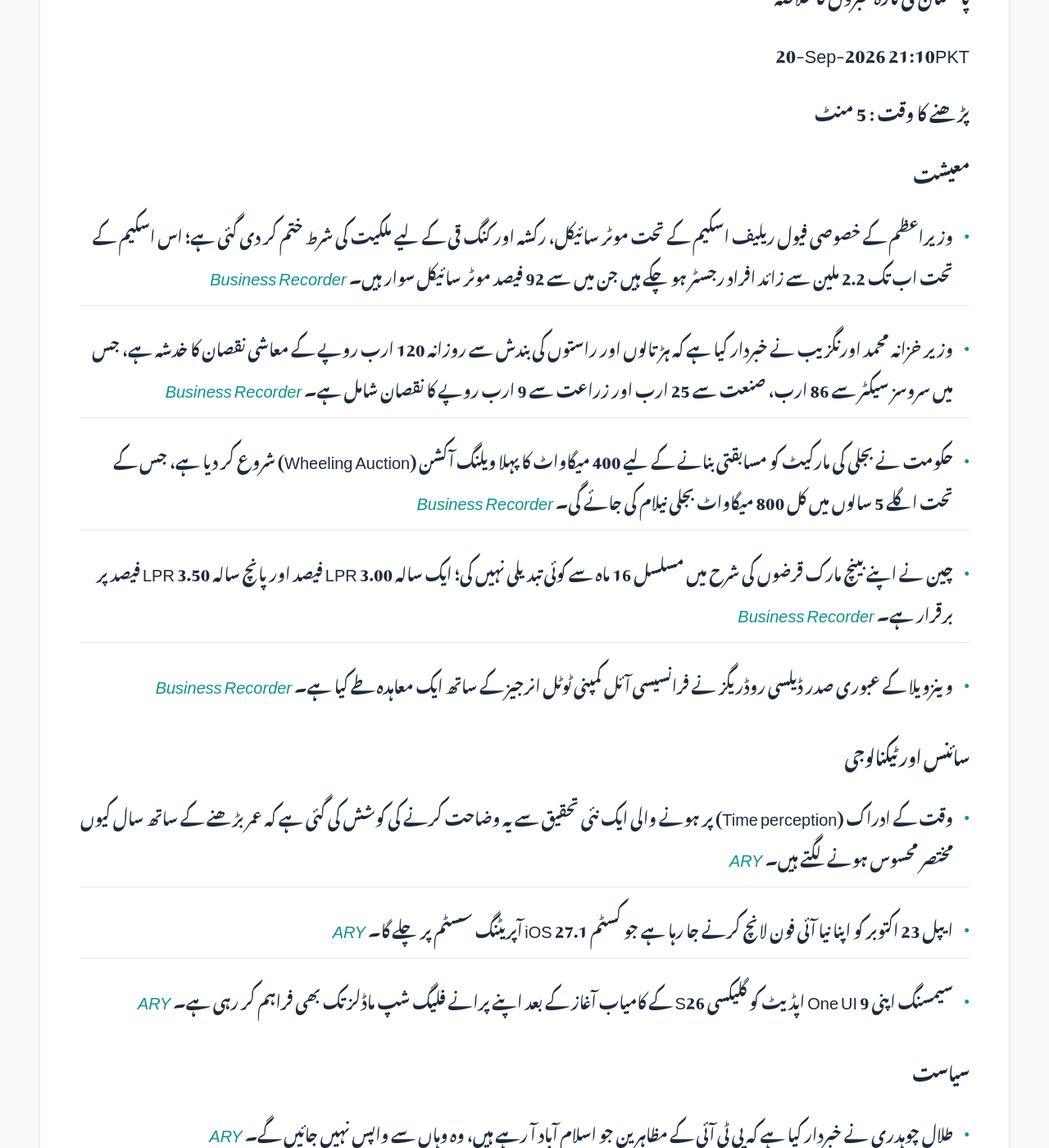
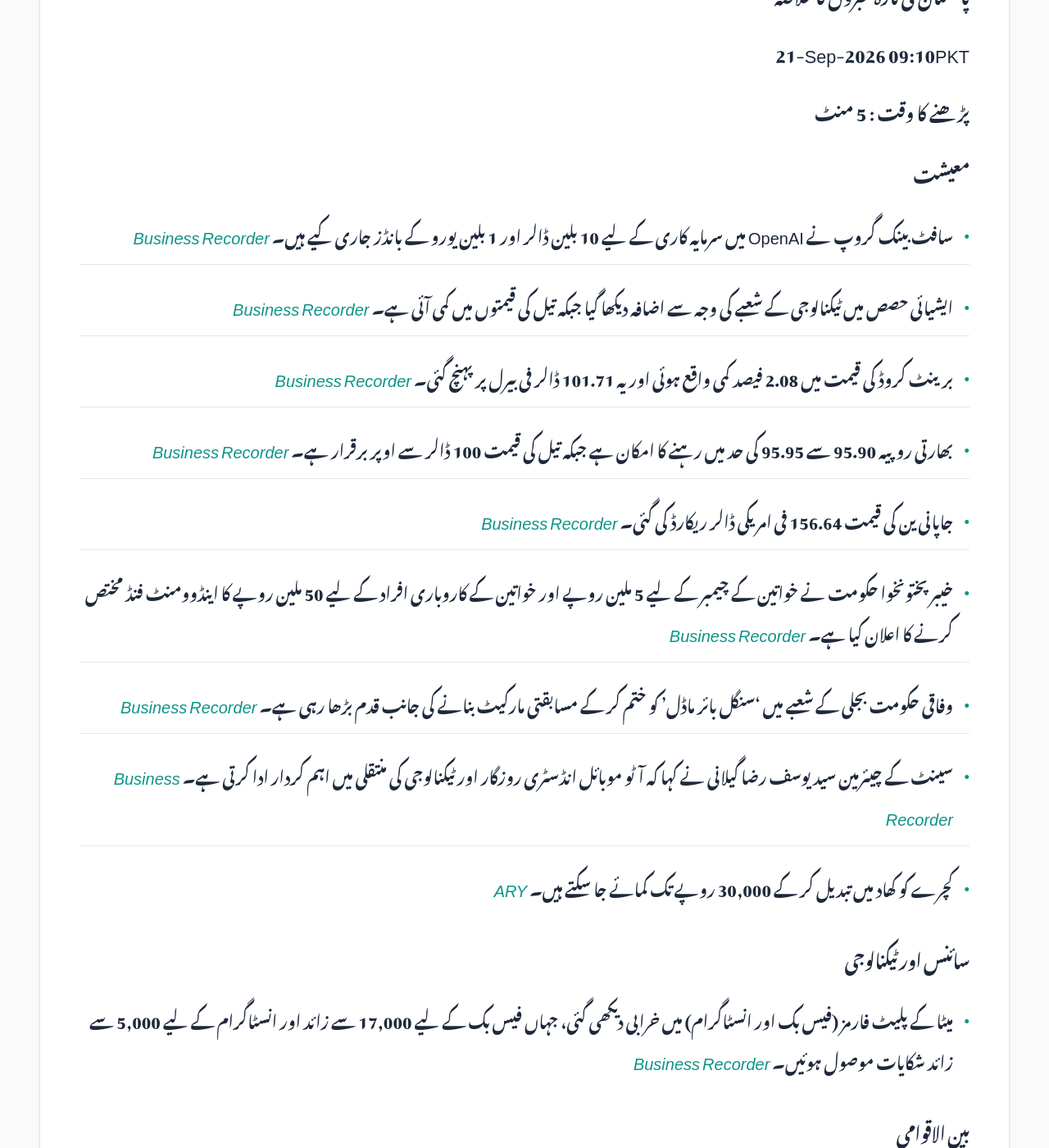
Before and after one commit to zsubzwary/news, a Jekyll site: the page built from ur/index.md, in a window 1280 px wide and 1400 px high, scrolled down 354 px. Shown: the whole window at 82% size. Built offline with Jekyll 4.4.1, drawn with Linux system fonts in a browser that asks for light colours; some web fonts are replaced; comment, search, counter and statistics services are not loaded; some of the changed text lies outside the part shown.

Commit message:
DateTime; 2026-09-21T04:10:46.044Z

```diff
--- a/ur/index.md
+++ b/ur/index.md
@@ -7,47 +7,50 @@ rtl: true
 
 پاکستان کی تازہ خبروں کا خلاصہ
 
- &lrm; 20-Sep-2026 21:10PKT
+ &lrm; 21-Sep-2026 09:10PKT
 
 پڑھنے کا وقت : 5 منٹ
 
 ### معیشت
-- وزیراعظم کے خصوصی فیول ریلیف اسکیم کے تحت موٹر سائیکل، رکشہ اور کنگ قی کے لیے ملکیت کی شرط ختم کر دی گئی ہے؛ اس اسکیم کے تحت اب تک 2.2 ملین سے زائد افراد رجسٹر ہو چکے ہیں جن میں سے 92 فیصد موٹر سائیکل سوار ہیں۔ *[Business Recorder](https://www.brecorder.com/news/40440373/fuel-relief-scheme-govt-removes-ownership-condition-for-motorcycles-rickshaws-qingqis)*
-- وزیر خزانہ محمد اورنگزیب نے خبردار کیا ہے کہ ہڑتالوں اور راستوں کی بندش سے روزانہ 120 ارب روپے کے معاشی نقصان کا خدشہ ہے، جس میں سروسز سیکٹر سے 86 ارب، صنعت سے 25 ارب اور زراعت سے 9 ارب روپے کا نقصان شامل ہے۔ *[Business Recorder](https://www.brecorder.com/news/40440370/strikes-road-closures-may-cause-rs120bn-daily-economic-loss-aurangzeb)*
-- حکومت نے بجلی کی مارکیٹ کو مسابقتی بنانے کے لیے 400 میگاواٹ کا پہلا ویلنگ آکشن (Wheeling Auction) شروع کر دیا ہے، جس کے تحت اگلے 5 سالوں میں کل 800 میگاواٹ بجلی نیلام کی جائے گی۔ *[Business Recorder](https://www.brecorder.com/news/40440363/govt-launches-400mw-auction-under-competitive-power-market)*
-- چین نے اپنے بینچ مارک قرضوں کی شرح میں مسلسل 16 ماہ سے کوئی تبدیلی نہیں کی؛ ایک سالہ LPR 3.00 فیصد اور پانچ سالہ LPR 3.50 فیصد پر برقرار ہے۔ *[Business Recorder](https://www.brecorder.com/news/40440360/china-keeps-benchmark-lending-rates-unchanged-for-16th-month-in-september)*
-- وینزویلا کے عبوری صدر ڈیلسی روڈریگز نے فرانسیسی آئل کمپنی ٹوٹل انرجیز کے ساتھ ایک معاہدہ طے کیا ہے۔ *[Business Recorder](https://www.brecorder.com/news/40440358/venezuela-leader-rodriguez-signs-agreement-with-french-oil-company-total-energies)*
+- سافٹ بینک گروپ نے OpenAI میں سرمایہ کاری کے لیے 10 بلین ڈالر اور 1 بلین یورو کے بانڈز جاری کیے ہیں۔ *[Business Recorder](https://www.brecorder.com/news/40440461/softbank-group-launches-over-10-billion-in-bonds-for-openai-investment-term-sheet-shows)*
+- ایشیائی حصص میں ٹیکنالوجی کے شعبے کی وجہ سے اضافہ دیکھا گیا جبکہ تیل کی قیمتوں میں کمی آئی ہے۔ *[Business Recorder](https://www.brecorder.com/news/40440460/tech-leads-shares-higher-in-asia-as-oil-slips)*
+- برینٹ کروڈ کی قیمت میں 2.08 فیصد کمی واقع ہوئی اور یہ 101.71 ڈالر فی بیرل پر پہنچ گئی۔ *[Business Recorder](https://www.brecorder.com/news/40440457/oil-hits-over-1-week-low-on-hopes-of-boost-to-diplomacy-in-iran-war)*
+- بھارتی روپیہ 95.90 سے 95.95 کی حد میں رہنے کا امکان ہے جبکہ تیل کی قیمت 100 ڈالر سے اوپر برقرار ہے۔ *[Business Recorder](https://www.brecorder.com/news/40440459/indian-rupee-poised-for-subdued-start-as-traders-watch-oil-prices-ipo-linked-flows)*
+- جاپانی ین کی قیمت 156.64 فی امریکی ڈالر ریکارڈ کی گئی۔ *[Business Recorder](https://www.brecorder.com/news/40440458/volatile-yen-draws-intervention-watch-other-currencies-subdued)*
+- خیبر پختونخوا حکومت نے خواتین کے چیمبر کے لیے 5 ملین روپے اور خواتین کے کاروباری افراد کے لیے 50 ملین روپے کا اینڈوومنٹ فنڈ مختص کرنے کا اعلان کیا ہے۔ *[Business Recorder](https://www.brecorder.com/news/40440452/kp-govt-makes-budgetary-allocations-for-wccipd)*
+- وفاقی حکومت بجلی کے شعبے میں 'سنگل بائر ماڈل' کو ختم کر کے مسابقتی مارکیٹ بنانے کی جانب قدم بڑھا رہی ہے۔ *[Business Recorder](https://www.brecorder.com/news/40440442/govt-begins-to-move-out-of-power-business)*
+- سینٹ کے چیئرمین سید یوسف رضا گیلانی نے کہا کہ آٹو موبائل انڈسٹری روزگار اور ٹیکنالوجی کی منتقلی میں اہم کردار ادا کرتی ہے۔ *[Business Recorder](https://www.brecorder.com/news/40440450/gilani-says-automotive-industry-contributes-beyond-vehicle-production)*
+- کچرے کو کھاد میں تبدیل کر کے 30,000 روپے تک کمائے جا سکتے ہیں۔ *[ARY](https://arynews.tv/earn-rs30000-by-turning-kitchen-waste-into-compost)*
 
 ### سائنس اور ٹیکنالوجی
-- وقت کے ادراک (Time perception) پر ہونے والی ایک نئی تحقیق سے یہ وضاحت کرنے کی کوشش کی گئی ہے کہ عمر بڑھنے کے ساتھ سال کیوں مختصر محسوس ہونے لگتے ہیں۔ *[ARY](https://arynews.tv/time-perception-study-explains-why-years-feel-shorter-with-age)*
-- ایپل 23 اکتوبر کو اپنا نیا آئی فون لانچ کرنے جا رہا ہے جو کسٹم iOS 27.1 آپریٹنگ سسٹم پر چلے گا۔ *[ARY](https://arynews.tv/apple-iphone-duo-to-run-custom-ios-27-1-for-october-23-launch)*
-- سیمسنگ اپنی One UI 9 اپڈیٹ کو گلیکسی S26 کے کامیاب آغاز کے بعد اپنے پرانے فلیگ شپ ماڈلز تک بھی فراہم کر رہی ہے۔ *[ARY](https://arynews.tv/samsung-expands-one-ui-9-to-earlier-flagships-after-stable-galaxy-s26-debut)*
+- میٹا کے پلیٹ فارمز (فیس بک اور انسٹاگرام) میں خرابی دیکھی گئی، جہاں فیس بک کے لیے 17,000 سے زائد اور انسٹاگرام کے لیے 5,000 سے زائد شکایات موصول ہوئیں۔ *[Business Recorder](https://www.brecorder.com/news/40440466/metas-social-networks-down-for-thousands-of-users-in-us-downdetector-says)*
+
+### بین الاقوامی
+- ڈونلڈ ٹرمپ نے اقوام متحدہ کے موقع پر ایران کے صدر سے ملاقات کے لیے اپنی آمادگی کا اظہار کیا ہے۔ *[ARY](https://arynews.tv/trump-says-he-is-probably-open-to-meeting-irans-president-at-un)*
+- امریکی پابندیوں کے نتیجے میں مہان ایئر نے ترکیہ اور عمان کے لیے اپنی پروازیں روک دی ہیں۔ *[ARY](https://arynews.tv/mahan-air-halts-flights-to-turkiye-oman-after-us-expands-sanctions)*
+- مسقط میونسپلٹی نے 'مسقط نائٹس' ایونٹس کے انعقاد کے لیے بولیاں طلب کر لی ہیں۔ *[ARY](https://arynews.tv/muscat-municipality-invites-bids-to-organize-muscat-nights-events)*
+- حوثی حملوں کے بعد ایران اور امریکہ کے درمیان تجارتی دھمکیاں بڑھ گئی ہیں۔ *[ARY](https://arynews.tv/iran-and-us-trade-threats-after-houthi-attacks-escalate-regional-conflict)*
+- جنوبی کوریا کے صدر لی جی مائنگ 21 سے 27 ستمبر تک اقوام متحدہ کی جنرل اسمبلی میں شرکت کریں گے اور میکسیکو کا دورہ کریں گے۔ *[Business Recorder](https://www.brecorder.com/news/40440465/south-koreas-lee-to-attend-un-general-assembly-visit-mexico-for-sheinbaum-summit)*
+- خلیج میں کشیدگی کے باعث ہرمز کے تنگ راستے سے گزرنے والے بحری جہازوں کی تعداد گزشتہ ہفتے کے 35 سے کم ہو کر 12 رہ گئی ہے۔ *[Business Recorder](https://www.brecorder.com/news/40440462/vessels-trickle-through-strait-of-hormuz-as-mideast-tension-persists)*
 
 ### سیاست
-- طلال چوہدری نے خبردار کیا ہے کہ پی ٹی آئی کے مظاہرین جو اسلام آباد آ رہے ہیں، وہ وہاں سے واپس نہیں جائیں گے۔ *[ARY](https://arynews.tv/those-coming-for-pti-protest-wont-leave-islamabad-warns-talal-chaudhry)*
-- سیاسی رہنما جنید اکبر نے اسلام آباد کو "سومناتھ" میں بدلنے کا اعلان کیا ہے۔ *[ARY](https://arynews.tv/well-turn-islamabad-into-somnath-junaid-akbar-declares)*
+- پی ٹی آئی کے لانگ مارچ سے قبل 5 پارلیمنٹیرینز کو حراست میں لے لیا گیا۔ *[ARY](https://arynews.tv/pti-long-march-5-parliamentarians-detained-ahead-of-islamabad-protest)*
+- جماعت اسلامی کے نائب چیف لیاقت بلوچ کا کہنا ہے کہ ریلیف پیکج کے بغیر حکومت کے ساتھ مذاکرات کا کوئی فائدہ نہیں۔ *[Business Recorder](https://www.brecorder.com/news/40440449/further-talks-with-govt-meaningless-without-relief-package-baloch)*
 
 ### قومی
-- اسلام آباد میں گزشتہ 8 ماہ کے دوران بچوں کے جنسی استحصال اور تشدد کے 77 کیسز رپورٹ ہوئے ہیں۔ *[ARY](https://arynews.tv/islamabad-reports-77-cases-of-child-sexual-abuse-violence-in-8-months)*
-- لاہور کے ڈپٹی کمشنر نے علیمہ خان کو MPO کے تحت 30 دن کے لیے حراست میں لینے کا حکم جاری کیا ہے۔ *[Business Recorder](https://www.brecorder.com/news/40440371/ptis-aleema-khan-detained-under-mpo-ahead-of-sept-27-protest)*
-- نائب وزیراعظم اور وزیر خارجہ اسحاق ڈار 21 سے 25 ستمبر تک اقوام متحدہ کی 81 ویں جنرل اسمبلی کے اجلاس میں شرکت کے لیے نیویارک روانہ ہوں گے۔ *[Business Recorder](https://www.brecorder.com/news/40440362/fm-dar-departs-for-new-york-to-attend-81st-unga-session)*
-- بلوچستان کے علاقے قلات کے قریب سیکیورٹی فورسز نے ایک آپریشن کے دوران 5 دہشت گردوں کو ہلاک اور 23 اغوا شدہ افراد کو بحفاظت ریسکیو کر لیا۔ *[Business Recorder](https://www.brecorder.com/news/40440361/security-forces-kill-five-terrorists-recover-23-abductees-near-kalat)*
-- سیاسی مارچوں کے پیش نظر پنجاب پولیس نے راولپنڈی میں اسکولوں کی بندش کی درخواست کی ہے۔ *[ARY](https://arynews.tv/punjab-police-seek-closure-of-schools-in-rawalpindi-amid-political-marches)*
-
-### بین الاقوامی
-- ڈونلڈ ٹرمپ نے ایک عظیم الشان محراب (Triumphal Arch) کو فوجی کمپلیکس میں تبدیل کرنے کا منصوبہ بنایا ہے۔ *[ARY](https://arynews.tv/trump-to-convert-triumphal-arch-into-military-complex)*
-- امریکہ نے مشرق وسطیٰ میں سعودی عرب اور یمن کے حوثیوں کے درمیان جنگ کے تیزی سے بڑھنے کا انتباہ کیا ہے۔ *[Business Recorder](https://www.brecorder.com/news/40440374/us-warns-of-rapid-escalation-in-mideast-war)*
-- ایران نے آبنائے ہرمز کو دوبارہ کھولنے کے لیے امریکہ کے سامنے اپنی شرائط پیش کر دی ہیں۔ *[Business Recorder](https://www.brecorder.com/news/40440372/iran-says-conveyed-conditions-to-us-for-reopening-hormuz)*
-- یوکرین کے ڈرون حملے میں روس کے دارالحکومت ماسکو کے قریب ایک آئل ریفائنری پر حملہ ہوا جس سے 2 افراد ہلاک ہو گئے۔ *[Business Recorder](https://www.brecorder.com/news/40440359/two-dead-in-moscow-region-drones-hit-oil-refinery-in-russian-capital)*
-- مشہور گلوکار ایڈ شیرن نے غزہ کی صورتحال کو "ناقابل جواز" قرار دے دیا ہے۔ *[Business Recorder](https://www.brecorder.com/news/40440376/singer-ed-sheeran-says-gaza-situation-unjustifiable-following-controversy)*
-- بھارت میں ایک اپارٹمنٹ سے سانپوں کی بڑی تعداد کو ریسکیو کیا گیا۔ *[ARY](https://arynews.tv/large-number-of-snakes-rescued-from-apartment-in-india)*
+- اسلام آباد میں سی ڈی اے اور ایم سی آئی نے 'پاک ایپ' کے ذریعے خدمات کا دائرہ کار بڑھا دیا ہے۔ *[ARY](https://arynews.tv/islamabad-goes-digital-as-cda-mci-expand-services-on-pak-app)*
+- پی ٹی آئی کے ایم پی اے شکیل خان اور ان کے گارڈز کے خلاف لیویز پر حملے کے سلسلے میں ایف آئی آر درج کر لی گئی ہے۔ *[ARY](https://arynews.tv/fir-registered-against-pti-mpa-shakeel-khan-guards-over-attack-on-levies)*
+- پنجاب میں MDCAT 2026 میں 49,203 رجسٹرڈ امیدواروں میں سے 47,501 امیدواروں نے امتحان دیا۔ *[Business Recorder](https://www.brecorder.com/news/40440444/47501-candidates-appear-in-punjab-mdcat)*
+- پاکستان کے ڈیجیٹل اثاثوں کے حوالے سے پی وی اے آر اے کے چیئرمین نے امریکی عہدیدار سے ملاقات کی۔ *[Business Recorder](https://www.brecorder.com/news/40440445/digital-assets-bilal-baker-discuss-evolving-regulatory-framework)*
+- جمشورو کوئلہ پاور پلانٹ کے سماجی اور ماحولیاتی اثرات کے پیش نظر سماجی کارکنوں نے اس کی جلد ریٹائرمنٹ کا مطالبہ کیا ہے۔ *[Business Recorder](https://www.brecorder.com/news/40440446/jamshoro-coal-power-plant-civil-society-activists-demand-early-retirement)*
+- وزیراعلیٰ سندھ نے سکولوں میں بچوں کے داخلوں کے لیے ایک بڑے مہم کا حکم دیا ہے۔ *[Business Recorder](https://www.brecorder.com/news/40440447/cm-sindh-orders-massive-enrolment-drive)*
+- ایف اے او اور ای پی اے کےپی نے 'ون ہیلتھ' اور ماحولیاتی نگرانی کے لیے تعاون پر اتفاق کیا۔ *[Business Recorder](https://www.brecorder.com/news/40440448/fao-epa-join-hands-for-one-health-environmental-surveillance)*
+- سندھ کے گورنر نے عالمی صفائی کے دن کے موقع پر ماحولیاتی تحفظ کے لیے اجتماعی کوششوں کی اپیل کی۔ *[Business Recorder](https://www.brecorder.com/news/40440451/governor-calls-for-collective-action-to-keep-environment-clean)*
+- کراچی میں یونیورسٹی روڈ پر منصوبے میں جاری تاخیر کو گورننس کی ناکامی قرار دیا گیا ہے۔ *[Business Recorder](https://www.brecorder.com/news/40440443/university-road-project-glaring-failure-of-governance)*
+- کے ڈبلیو سی سی آئی ملیر نے 2026-2028 کی مدت کے لیے نئی انتظامی کمیٹی کا اعلان کیا۔ *[Business Recorder](https://www.brecorder.com/news/40440453/kwcci-malir-announces-new-leadership)*
 
 ### کھیل
-- ایشین گیمز 2026 میں پاکستان ہاکی ٹیم نے تھائی لینڈ کو 9-0 سے شکست دی، جس میں احمد ندیم نے ہیٹ ٹرک کی۔ *[Business Recorder](https://www.brecorder.com/news/40440377/ahmed-nadeem-scores-hat-trick-as-pakistan-crush-thailand-9-0-in-asian-games)*
-- ایران نے چین کو 79-70 سے ہرا کر ایشین گیمز میں باسکٹ بال کا کانسی کا تمغہ جیت لیا۔ *[Business Recorder](https://www.brecorder.com/news/40440375/iran-put-hearts-on-the-court-to-win-asian-games-basketball-bronze)*
-- فٹ بال: انٹر میلان اور اے ایس روما کا میچ 2-2 سے برابر رہا۔ *[Business Recorder](https://www.brecorder.com/news/40440369/martinez-nets-double-as-inter-come-back-to-draw-2-2-with-roma)*
-- ٹینس: 18 سالہ ایوا جووچ نے گواڈالاخارہ اوپن کا ٹائٹل جیت لیا۔ *[Business Recorder](https://www.brecorder.com/news/40440368/iva-jovic-repeats-as-guadalajara-open-champ)*
-- ڈیوس کپ: چیک جمہوریہ نے امریکہ کو 3-2 سے شکست دے کر کوارٹر فائنل میں جگہ بنا لی۔ *[Business Recorder](https://www.brecorder.com/news/40440367/davis-cup-roundup-czech-republic-ousts-us-in-second-round)*
-- کرکٹ: انگلینڈ نے سری لنکا کو 3-0 سے ہرا کر ٹی 20 ورلڈ رینکنگ میں پہلا مقام حاصل کر لیا۔ *[Business Recorder](https://www.brecorder.com/news/40440366/england-complete-t20-sweep-over-sri-lanka-to-go-back-on-top-of-world-rankings)*
-- فٹ بال: کوونٹری سٹی نے ناٹنگھم فارسٹ کو 1-0 سے شکست دے کر 25 سال بعد پریمیئر لیگ میں اپنی پہلی جیت حاصل کی۔ *[Business Recorder](https://www.brecorder.com/news/40440365/lampards-covents-earn-landmark-first-premier-league-win-in-25-years)*
-- فٹ بال: برائٹن نے آرسنل کو 3-0 سے شکست دے دی۔ *[Business Recorder](https://www.brecorder.com/news/40440364/arsenal-crash-to-defeat-at-brighton-tottenham-gloom-deepens)*
+- لامین یمال لا لیگا کی تاریخ کے سب سے کم عمر کھلاڑی بن گئے جنہوں نے 50 اسسٹ فراہم کیے ہیں۔ *[ARY](https://arynews.tv/lamine-yamal-scripts-la-liga-history-as-its-youngest-ever-to-reach-50-assists)*
+
+### صحت
+- ایک تحقیق کے مطابق مردوں میں وائی (Y) کروموسوم کا نقصان کینسر کے ابتدائی مراحل کے پھیلاؤ سے منسلک ہے۔ *[ARY](https://arynews.tv/loss-of-y-chromosome-in-men-linked-to-early-cancer-development-study-finds)*
```
